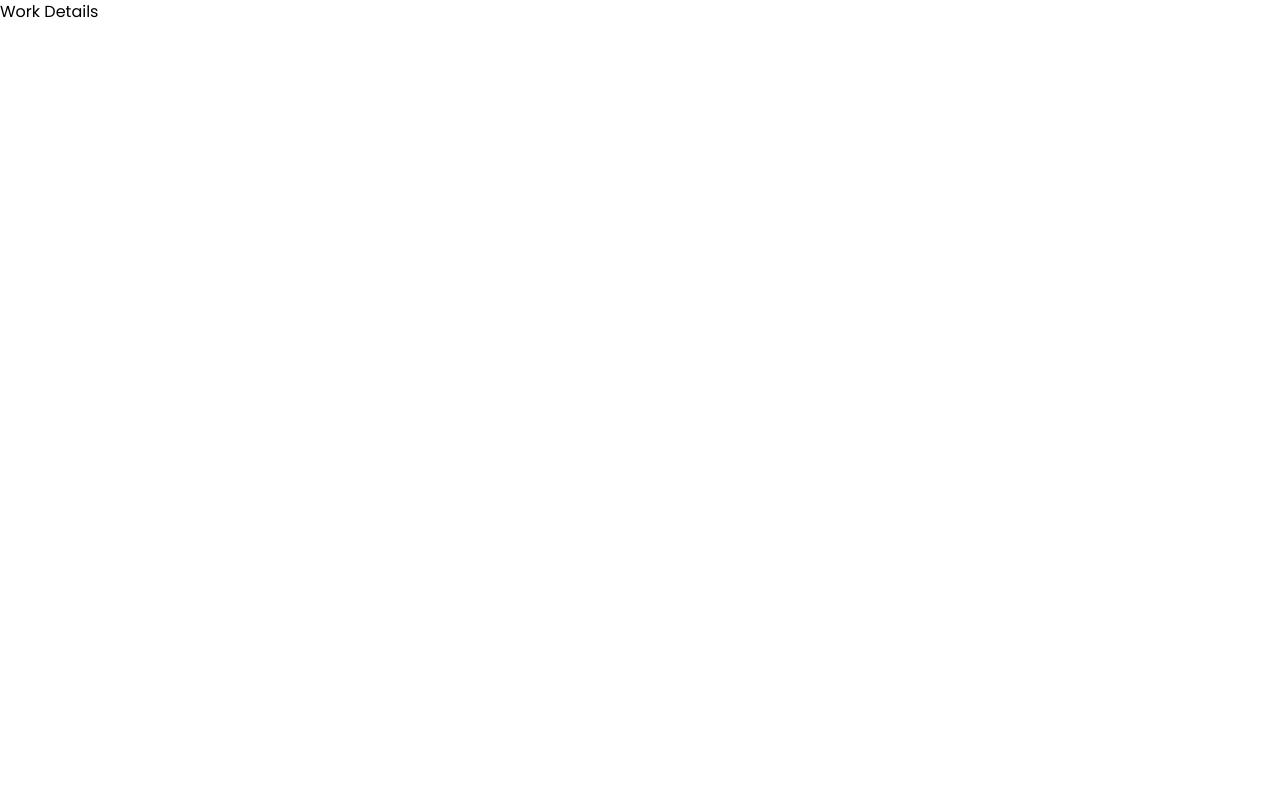
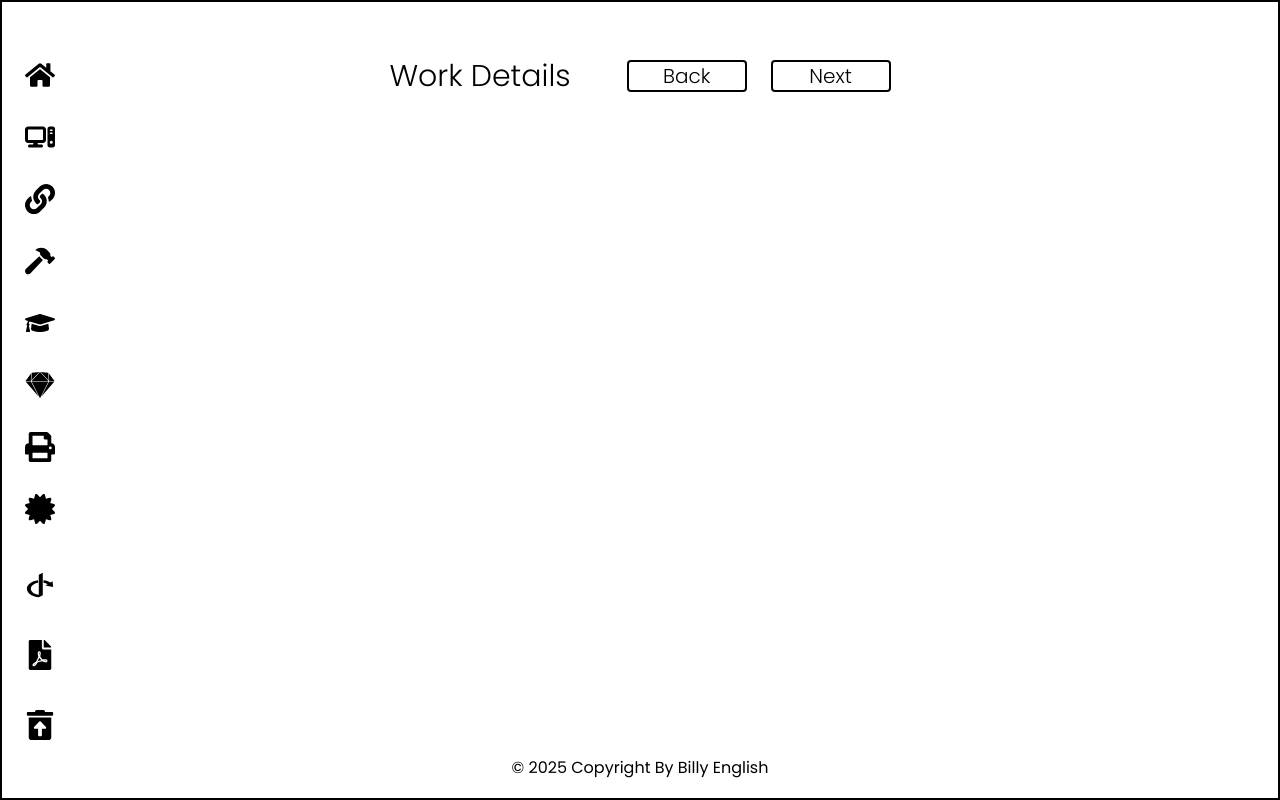
Before and after one commit to billyenglish/CV_Application, a React (Vite) app: page /work-detail in a window 1280 px wide. Built offline with nearby package versions, Linux system fonts and the light colour scheme.

Commit message:
Updated the section title and added button components for back and next buttons.

```diff
--- a/src/components/WorkDetails.jsx
+++ b/src/components/WorkDetails.jsx
@@ -1,9 +1,24 @@
+import Nav from "./Nav";
+import Footer from "./Footer";
+import Button from "../subcomponents/Button";
+
 const WorkDetails = () => {
+
     return (
         <>
-            Work Details
+            <Nav />
+            <section className="flex flex-col items-center border-2 min-h-screen gap-32">
+                <div className="flex justify-center items-center pt-14 gap-14">
+                    <h2 className="text-3xl font-light">Work Details</h2>
+                    <div className="flex gap-6">
+                        <Button text="Back" />
+                        <Button text="Next" />
+                    </div>
+                </div>
+            </section>
+            <Footer />
         </>
     );
-};
+}
 
 export default WorkDetails;
```
